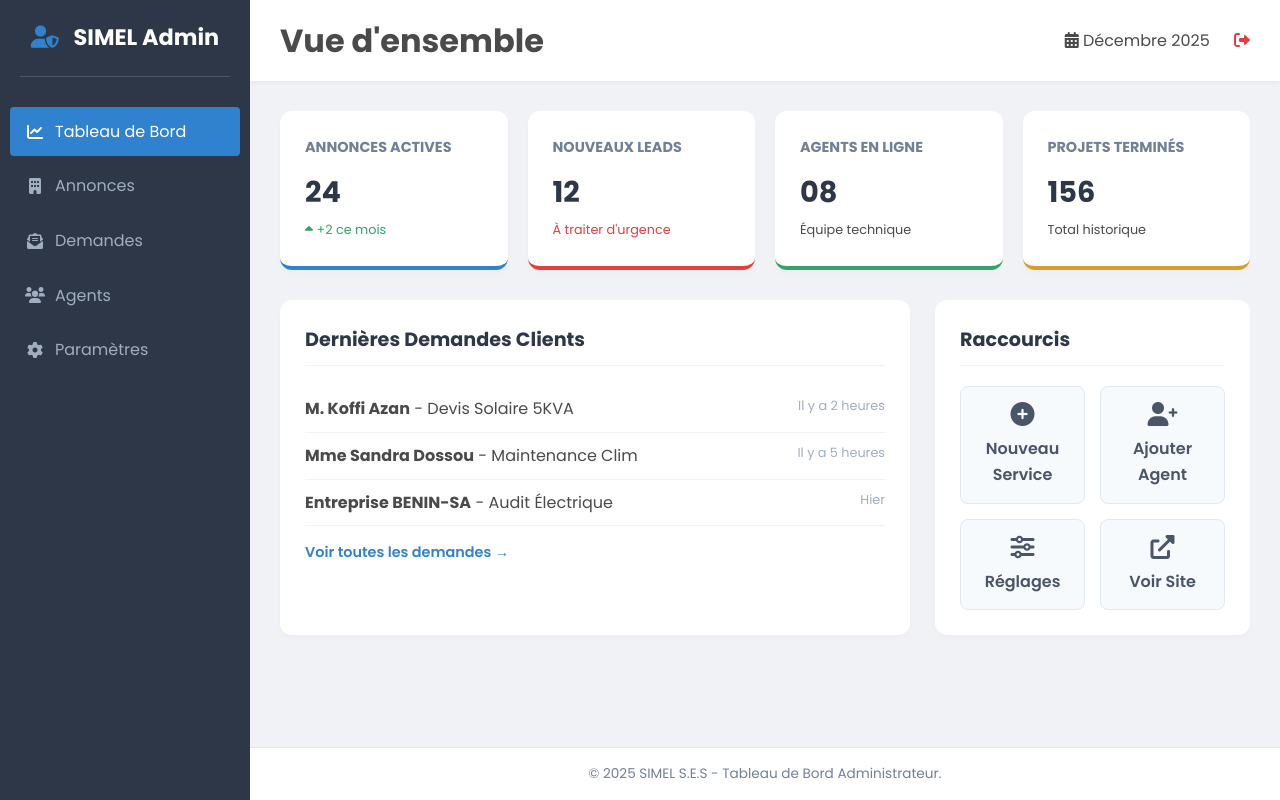
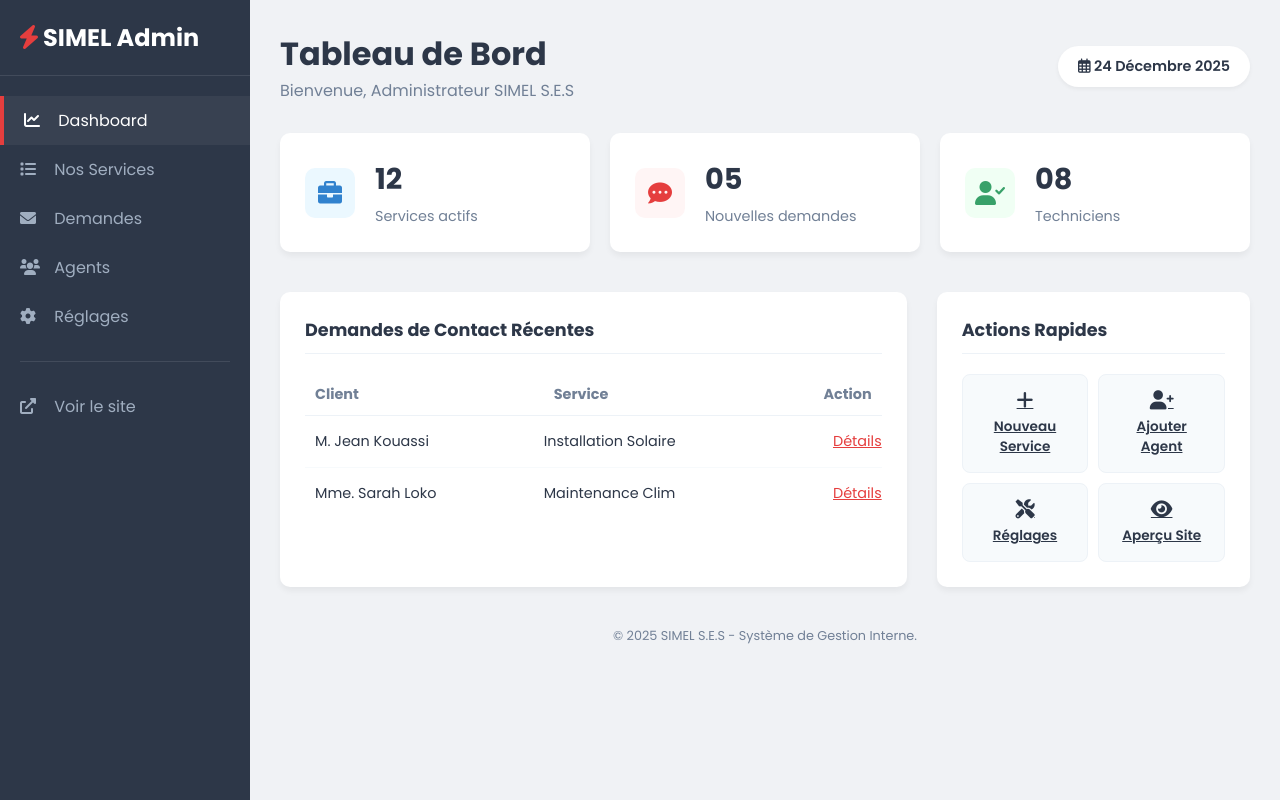
Before and after one commit to simplisso/Energies, a plain HTML site: page admin/dashboard.html in a window 1280 px wide. Drawn offline with Linux system fonts and the light colour scheme.

Commit message:
Update dashboard.html

```diff
--- a/admin/dashboard.html
+++ b/admin/dashboard.html
@@ -7,125 +7,97 @@
     <link rel="stylesheet" href="https://cdnjs.cloudflare.com/ajax/libs/font-awesome/6.0.0/css/all.min.css">
 
     <style>
-        /* ==================================== */
-        /* CSS GLOBAL ADMIN (Intégré)          */
-        /* ==================================== */
         @import url('https://fonts.googleapis.com/css2?family=Poppins:wght@300;400;600;700&display=swap');
 
+        :root {
+            --primary: #2D3748;
+            --accent: #E53E3E;
+            --bg-light: #F0F2F5;
+            --white: #ffffff;
+            --text-gray: #718096;
+        }
+
         * { margin: 0; padding: 0; box-sizing: border-box; }
-        body { font-family: 'Poppins', sans-serif; line-height: 1.6; color: #4A4A4A; background-color: #F0F2F5; }
-        a { text-decoration: none; transition: 0.3s; }
+        body { font-family: 'Poppins', sans-serif; background-color: var(--bg-light); color: #2D3748; }
 
         .admin-layout { display: flex; min-height: 100vh; }
 
-        /* SIDEBAR / HEADER LATÉRAL */
+        /* SIDEBAR */
         .sidebar {
             width: 250px;
-            background-color: #2D3748;
+            background-color: var(--primary);
             color: white;
             padding: 20px 0;
-            flex-shrink: 0;
-            position: sticky;
-            top: 0;
+            display: flex;
+            flex-direction: column;
+            position: fixed;
             height: 100vh;
         }
-        .sidebar-header {
-            text-align: center;
-            padding-bottom: 20px;
-            margin: 0 20px 30px 20px;
-            border-bottom: 1px solid #4A5568;
+        .sidebar-header { padding: 0 20px 20px; border-bottom: 1px solid rgba(255,255,255,0.1); margin-bottom: 20px; }
+        .sidebar-menu a {
+            display: block;
+            padding: 12px 20px;
+            color: #A0AEC0;
+            text-decoration: none;
+            transition: 0.3s;
         }
-        .sidebar .logo { font-size: 1.4em; font-weight: 700; color: white; }
-        .sidebar .logo i { color: #3182CE; margin-right: 10px; }
+        .sidebar-menu a:hover, .sidebar-menu a.active {
+            background: rgba(255,255,255,0.05);
+            color: white;
+            border-left: 4px solid var(--accent);
+        }
+        .sidebar-menu i { margin-right: 10px; width: 20px; }
 
-        .sidebar-nav ul { list-style: none; padding: 0 10px; }
-        .sidebar-nav a {
+        /* MAIN CONTENT */
+        .main-content { flex: 1; padding: 30px; margin-left: 250px; }
+
+        .welcome-bar { display: flex; justify-content: space-between; align-items: center; margin-bottom: 30px; }
+
+        /* STATS CARDS */
+        .stats-grid { display: grid; grid-template-columns: repeat(auto-fit, minmax(200px, 1fr)); gap: 20px; margin-bottom: 40px; }
+        .stat-card {
+            background: var(--white);
+            padding: 25px;
+            border-radius: 10px;
+            box-shadow: 0 4px 6px rgba(0,0,0,0.05);
             display: flex;
             align-items: center;
-            padding: 12px 15px;
-            color: #A0AEC0;
-            margin-bottom: 5px;
-            border-radius: 4px;
+            gap: 20px;
         }
-        .sidebar-nav a:hover, .sidebar-nav a.active {
-            background-color: #3182CE;
-            color: white;
+        .stat-icon {
+            width: 50px; height: 50px; border-radius: 10px;
+            display: flex; align-items: center; justify-content: center;
+            font-size: 1.5rem;
         }
-        .sidebar-nav a i { margin-right: 10px; width: 20px; text-align: center; }
+        .icon-blue { background: #EBF8FF; color: #3182CE; }
+        .icon-red { background: #FFF5F5; color: #E53E3E; }
+        .icon-green { background: #F0FFF4; color: #38A169; }
 
-        /* MAIN CONTENT */
-        .main-content { flex-grow: 1; display: flex; flex-direction: column; }
+        .stat-info h3 { font-size: 1.8rem; margin-bottom: 5px; }
+        .stat-info p { color: var(--text-gray); font-size: 0.9rem; }
 
-        .admin-topbar {
-            background-color: white;
-            padding: 15px 30px;
-            display: flex;
-            justify-content: space-between;
-            align-items: center;
-            box-shadow: 0 2px 4px rgba(0,0,0,0.05);
+        /* BOXES */
+        .dashboard-grid { display: grid; grid-template-columns: 2fr 1fr; gap: 30px; }
+        .white-box { background: var(--white); padding: 25px; border-radius: 10px; box-shadow: 0 4px 6px rgba(0,0,0,0.05); }
+        .white-box h2 { font-size: 1.1rem; margin-bottom: 20px; border-bottom: 1px solid #edf2f7; padding-bottom: 10px; }
+
+        /* QUICK ACTIONS */
+        .quick-actions { display: grid; grid-template-columns: 1fr 1fr; gap: 10px; }
+        .action-btn {
+            background: #f7fafc; padding: 15px; border-radius: 8px;
+            text-align: center; color: var(--primary); font-weight: 600; font-size: 0.85rem;
+            border: 1px solid #edf2f7;
         }
+        .action-btn:hover { background: var(--accent); color: white; border-color: var(--accent); }
+        .action-btn i { display: block; font-size: 1.2rem; margin-bottom: 8px; }
 
-        .dashboard-content { padding: 30px; flex-grow: 1; }
-
-        /* GRILLE DE STATISTIQUES */
-        .stats-grid {
-            display: grid;
-            grid-template-columns: repeat(auto-fit, minmax(200px, 1fr));
-            gap: 20px;
-            margin-bottom: 30px;
-        }
-        .stat-card {
-            background: white;
-            padding: 25px;
-            border-radius: 12px;
-            box-shadow: 0 4px 6px rgba(0,0,0,0.02);
-            border-bottom: 4px solid #3182CE;
-        }
-        .stat-card h3 { font-size: 0.9em; color: #718096; text-transform: uppercase; margin-bottom: 10px; }
-        .stat-card .value { font-size: 1.8em; font-weight: 700; color: #2D3748; }
-        .stat-card .trend { font-size: 0.8em; margin-top: 5px; }
-        .trend.up { color: #38A169; }
-
-        /* BLOCS ACTIONS & ACTIVITÉS */
-        .dashboard-main-grid {
-            display: grid;
-            grid-template-columns: 2fr 1fr;
-            gap: 25px;
-        }
-        .white-box {
-            background: white;
-            padding: 25px;
-            border-radius: 12px;
-            box-shadow: 0 4px 6px rgba(0,0,0,0.02);
-        }
-        .white-box h2 { font-size: 1.2em; margin-bottom: 20px; color: #2D3748; border-bottom: 1px solid #F0F2F5; padding-bottom: 10px; }
-
-        /* ACTIONS RAPIDES */
-        .quick-actions { display: grid; grid-template-columns: 1fr 1fr; gap: 15px; }
-        .action-btn {
-            background: #F7FAFC;
-            padding: 15px;
-            border-radius: 8px;
-            text-align: center;
-            color: #4A5568;
-            font-weight: 600;
-            border: 1px solid #E2E8F0;
-        }
-        .action-btn:hover { background: #3182CE; color: white; border-color: #3182CE; }
-        .action-btn i { display: block; font-size: 1.5em; margin-bottom: 10px; }
-
-        /* FOOTER ADMIN */
-        .admin-footer {
-            padding: 15px 30px;
-            background: white;
-            text-align: center;
-            font-size: 0.85em;
-            color: #718096;
-            border-top: 1px solid #E2E8F0;
-        }
+        .admin-footer { margin-top: 40px; text-align: center; color: var(--text-gray); font-size: 0.8rem; }
 
         @media (max-width: 992px) {
-            .dashboard-main-grid { grid-template-columns: 1fr; }
+            .sidebar { width: 70px; }
+            .sidebar span, .sidebar-header h2 { display: none; }
+            .main-content { margin-left: 70px; }
+            .dashboard-grid { grid-template-columns: 1fr; }
         }
     </style>
 </head>
@@ -134,96 +106,97 @@
     <div class="admin-layout">
         <aside class="sidebar">
             <div class="sidebar-header">
-                <a href="dashboard.html" class="logo">
-                    <i class="fas fa-user-shield"></i> <span>SIMEL Admin</span>
-                </a>
+                <h2><i class="fas fa-bolt" style="color:var(--accent)"></i> <span>SIMEL Admin</span></h2>
             </div>
-            <nav class="sidebar-nav">
-                <ul>
-                    <li><a href="dashboard.html" class="active"><i class="fas fa-chart-line"></i> <span>Tableau de Bord</span></a></li>
-                    <li><a href="annonces-list.html"><i class="fas fa-building"></i> <span>Annonces</span></a></li>
-                    <li><a href="leads.html"><i class="fas fa-envelope-open-text"></i> <span>Demandes</span></a></li>
-                    <li><a href="agents.html"><i class="fas fa-users"></i> <span>Agents</span></a></li>
-                    <li><a href="settings.html"><i class="fas fa-cog"></i> <span>Paramètres</span></a></li>
-                </ul>
+            <nav class="sidebar-menu">
+                <a href="dashboard.html" class="active"><i class="fas fa-chart-line"></i> <span>Dashboard</span></a>
+                <a href="annonces-list.html"><i class="fas fa-list"></i> <span>Nos Services</span></a>
+                <a href="leads.html"><i class="fas fa-envelope"></i> <span>Demandes</span></a>
+                <a href="agents.html"><i class="fas fa-users"></i> <span>Agents</span></a>
+                <a href="settings.html"><i class="fas fa-cog"></i> <span>Réglages</span></a>
+                <hr style="margin: 20px; border: 0; border-top: 1px solid rgba(255,255,255,0.1);">
+                <a href="../index.html" target="_blank"><i class="fas fa-external-link-alt"></i> <span>Voir le site</span></a>
             </nav>
         </aside>
 
         <main class="main-content">
-            <header class="admin-topbar">
-                <h1>Vue d'ensemble</h1>
-                <div class="user-info">
-                    <span><i class="fas fa-calendar-alt"></i> Décembre 2025</span>
-                    <a href="login.html" style="margin-left: 20px; color: #E53E3E;"><i class="fas fa-sign-out-alt"></i></a>
+            <div class="welcome-bar">
+                <div>
+                    <h1>Tableau de Bord</h1>
+                    <p style="color: var(--text-gray);">Bienvenue, Administrateur SIMEL S.E.S</p>
                 </div>
-            </header>
-
-            <div class="dashboard-content">
-                <div class="stats-grid">
-                    <div class="stat-card">
-                        <h3>Annonces Actives</h3>
-                        <div class="value">24</div>
-                        <div class="trend up"><i class="fas fa-caret-up"></i> +2 ce mois</div>
-                    </div>
-                    <div class="stat-card" style="border-bottom-color: #E53E3E;">
-                        <h3>Nouveaux Leads</h3>
-                        <div class="value">12</div>
-                        <div class="trend" style="color: #E53E3E;">À traiter d'urgence</div>
-                    </div>
-                    <div class="stat-card" style="border-bottom-color: #38A169;">
-                        <h3>Agents en ligne</h3>
-                        <div class="value">08</div>
-                        <div class="trend">Équipe technique</div>
-                    </div>
-                    <div class="stat-card" style="border-bottom-color: #D69E2E;">
-                        <h3>Projets Terminés</h3>
-                        <div class="value">156</div>
-                        <div class="trend">Total historique</div>
+                <div style="font-size: 0.9rem; font-weight: 600; background: white; padding: 10px 20px; border-radius: 30px; box-shadow: 0 2px 4px rgba(0,0,0,0.05);">
+                    <i class="far fa-calendar-alt"></i> 24 Décembre 2025
                 </div>
             </div>
 
-                <div class="dashboard-main-grid">
+            <div class="stats-grid">
+                <div class="stat-card">
+                    <div class="stat-icon icon-blue"><i class="fas fa-briefcase"></i></div>
+                    <div class="stat-info">
+                        <h3>12</h3>
+                        <p>Services actifs</p>
+                    </div>
+                </div>
+                <div class="stat-card">
+                    <div class="stat-icon icon-red"><i class="fas fa-comment-dots"></i></div>
+                    <div class="stat-info">
+                        <h3>05</h3>
+                        <p>Nouvelles demandes</p>
+                    </div>
+                </div>
+                <div class="stat-card">
+                    <div class="stat-icon icon-green"><i class="fas fa-user-check"></i></div>
+                    <div class="stat-info">
+                        <h3>08</h3>
+                        <p>Techniciens</p>
+                    </div>
+                </div>
+            </div>
+
+            <div class="dashboard-grid">
                 <div class="white-box">
-                        <h2>Dernières Demandes Clients</h2>
-                        <ul style="list-style: none;">
-                            <li style="padding: 10px 0; border-bottom: 1px solid #F0F2F5; display: flex; justify-content: space-between;">
-                                <span><strong>M. Koffi Azan</strong> - Devis Solaire 5KVA</span>
-                                <span style="font-size: 0.8em; color: #A0AEC0;">Il y a 2 heures</span>
-                            </li>
-                            <li style="padding: 10px 0; border-bottom: 1px solid #F0F2F5; display: flex; justify-content: space-between;">
-                                <span><strong>Mme Sandra Dossou</strong> - Maintenance Clim</span>
-                                <span style="font-size: 0.8em; color: #A0AEC0;">Il y a 5 heures</span>
-                            </li>
-                            <li style="padding: 10px 0; border-bottom: 1px solid #F0F2F5; display: flex; justify-content: space-between;">
-                                <span><strong>Entreprise BENIN-SA</strong> - Audit Électrique</span>
-                                <span style="font-size: 0.8em; color: #A0AEC0;">Hier</span>
-                            </li>
-                        </ul>
-                        <a href="leads.html" style="display: block; margin-top: 15px; color: #3182CE; font-weight: 600; font-size: 0.9em;">Voir toutes les demandes →</a>
+                    <h2>Demandes de Contact Récentes</h2>
+                    <table style="width: 100%; border-collapse: collapse; font-size: 0.9rem;">
+                        <tr style="border-bottom: 1px solid #edf2f7; color: var(--text-gray);">
+                            <th style="text-align: left; padding: 10px;">Client</th>
+                            <th style="text-align: left; padding: 10px;">Service</th>
+                            <th style="text-align: right; padding: 10px;">Action</th>
+                        </tr>
+                        <tr style="border-bottom: 1px solid #f7fafc;">
+                            <td style="padding: 15px 10px;">M. Jean Kouassi</td>
+                            <td>Installation Solaire</td>
+                            <td style="text-align: right;"><a href="leads.html" style="color: var(--accent);">Détails</a></td>
+                        </tr>
+                        <tr>
+                            <td style="padding: 15px 10px;">Mme. Sarah Loko</td>
+                            <td>Maintenance Clim</td>
+                            <td style="text-align: right;"><a href="leads.html" style="color: var(--accent);">Détails</a></td>
+                        </tr>
+                    </table>
                 </div>
 
                 <div class="white-box">
-                        <h2>Raccourcis</h2>
+                    <h2>Actions Rapides</h2>
                     <div class="quick-actions">
-                            <a href="annonces-new.html" class="action-btn">
-                                <i class="fas fa-plus-circle"></i> Nouveau Service
+                        <a href="annonces-list.html" class="action-btn">
+                            <i class="fas fa-plus"></i> Nouveau Service
                         </a>
                         <a href="agents.html" class="action-btn">
                             <i class="fas fa-user-plus"></i> Ajouter Agent
                         </a>
                         <a href="settings.html" class="action-btn">
-                                <i class="fas fa-sliders-h"></i> Réglages
+                            <i class="fas fa-tools"></i> Réglages
                         </a>
-                            <a href="../index.html" class="action-btn" target="_blank">
-                                <i class="fas fa-external-link-alt"></i> Voir Site
+                        <a href="../index.html" target="_blank" class="action-btn">
+                            <i class="fas fa-eye"></i> Aperçu Site
                         </a>
-                        </div>
                     </div>
                 </div>
             </div>
 
             <footer class="admin-footer">
-                &copy; 2025 SIMEL S.E.S - Tableau de Bord Administrateur.
+                &copy; 2025 SIMEL S.E.S - Système de Gestion Interne.
             </footer>
         </main>
     </div>
```
Lines whose indentation alone changed are shown as unchanged.
